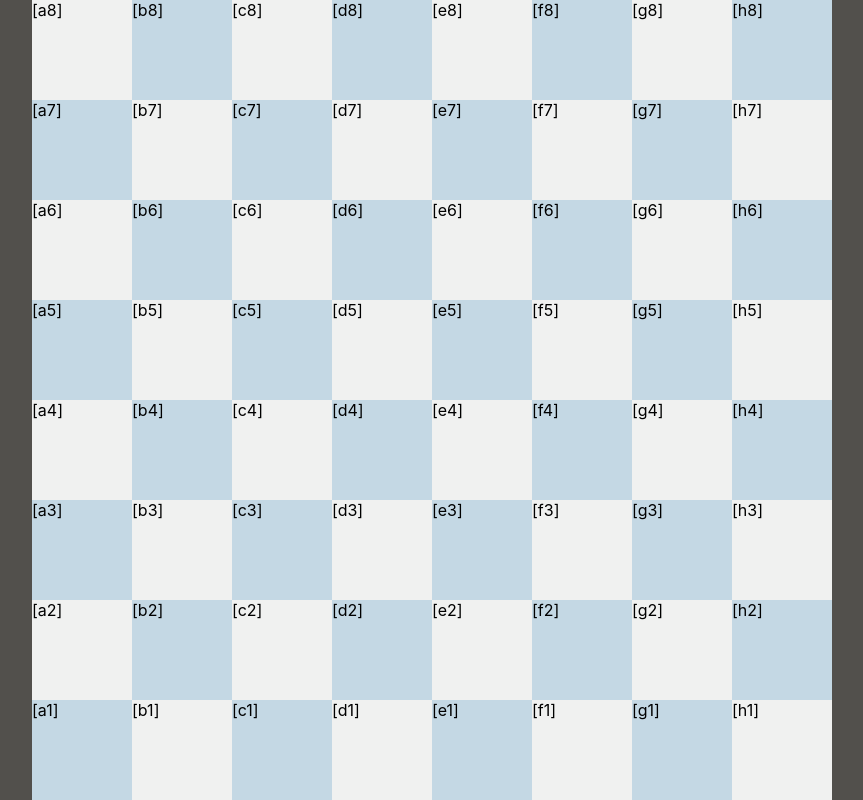
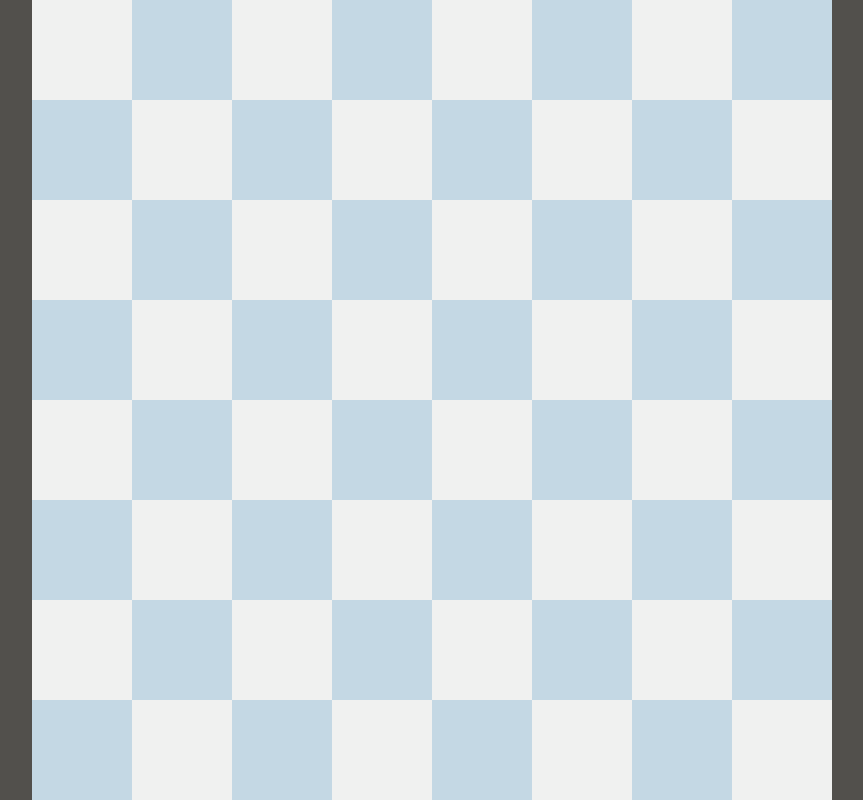
Before and after one commit to harrisb002/BetChess, a React (Create React App) app in the folder bet-chess-app/: page / in a window 1280 px wide. Shown: the whole page, without its empty margins (208-1071 px from the left). Built offline with nearby package versions, Linux system fonts and the light colour scheme.

Commit message:
Split tile into seperate component

```diff
--- a/bet-chess-app/src/App.tsx
+++ b/bet-chess-app/src/App.tsx
@@ -1,5 +1,5 @@
 import './App.css';
-import Chessboard from './components/Chessboard';
+import Chessboard from './components/Chessboard/Chessboard';
 
 function App() {
   return (
--- a/bet-chess-app/src/components/Chessboard.css
+++ /dev/null
@@ -1,22 +0,0 @@
-#chessboard {
-    display: grid;
-    grid-template-columns: repeat(8, 100px);
-    grid-template-rows: repeat(8, 100px);
-    width: 800px;
-    height: 800px;
-    background-color: rgb(196,216,228);
-}
-
-#chessboard .tile {
-    width: 100px;
-    height: 100px;
-}
-
-#chessboard .black-tile {
-    background-color: rgb(196,216,228);
-
-}
-
-#chessboard .white-tile {
-    background-color: rgb(240,241,240);
-}
--- /dev/null
+++ b/bet-chess-app/src/components/Chessboard/Chessboard.css
@@ -0,0 +1,8 @@
+#chessboard {
+    display: grid;
+    grid-template-columns: repeat(8, 100px);
+    grid-template-rows: repeat(8, 100px);
+    width: 800px;
+    height: 800px;
+    background-color: rgb(196,216,228);
+}
--- a/bet-chess-app/src/components/Chessboard.tsx
+++ b/bet-chess-app/src/components/Chessboard/Chessboard.tsx
@@ -1,5 +1,4 @@
-import React from "react";
-
+import Tile from "../Tile/Tile";
 import "./Chessboard.css";
 
 const Xaxis = ["a", "b", "c", "d", "e", "f", "g", "h"];
@@ -12,22 +11,7 @@ export default function Chessboard() {
   for (let j = Yaxis.length - 1; j >= 0; j--) {
     for (let i = 0; i < Xaxis.length; i++) {
       const number = j + i + 2;
-
-      if (number % 2 === 0) {
-        board.push(
-          <div className="tile black-tile">
-            [{Xaxis[i]}
-            {Yaxis[j]}]
-          </div>
-        );
-      } else {
-        board.push(
-          <div className="tile white-tile">
-            [{Xaxis[i]}
-            {Yaxis[j]}]
-          </div>
-        );
-      }
+      board.push(<Tile number={number}/>)
     }
   }
   return <div id="chessboard">{board}</div>;
--- /dev/null
+++ b/bet-chess-app/src/components/Tile/Tile.css
@@ -0,0 +1,13 @@
+.tile {
+    width: 100px;
+    height: 100px;
+}
+
+.black-tile {
+    background-color: rgb(196,216,228);
+
+}
+
+.white-tile {
+    background-color: rgb(240,241,240);
+}
--- /dev/null
+++ b/bet-chess-app/src/components/Tile/Tile.tsx
@@ -0,0 +1,13 @@
+import './Tile.css'
+
+interface Props {
+    number: number
+}
+
+export default function Tile({number}: Props) {
+    if(number % 2 === 0) {
+        return <div className='tile black-tile'></div>
+    } else {
+        return <div className='tile white-tile'></div>
+    }
+}
```
